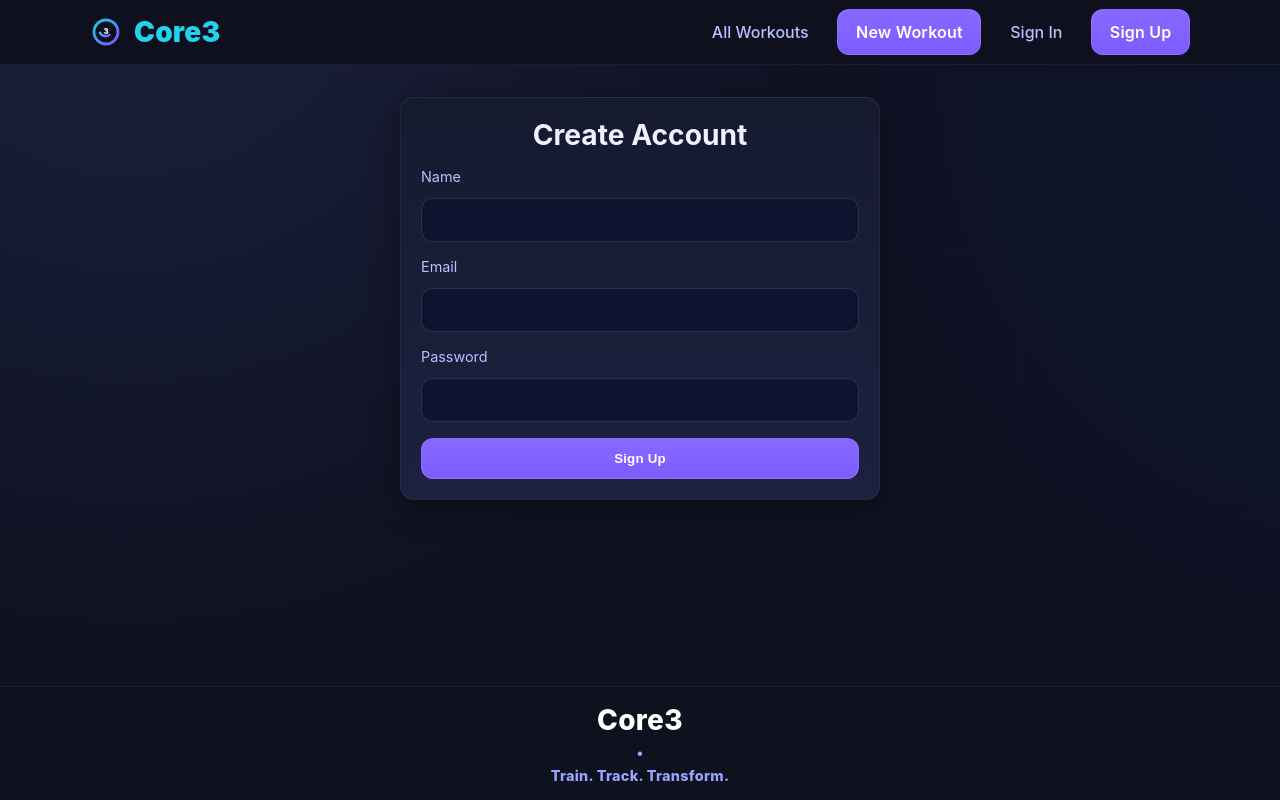
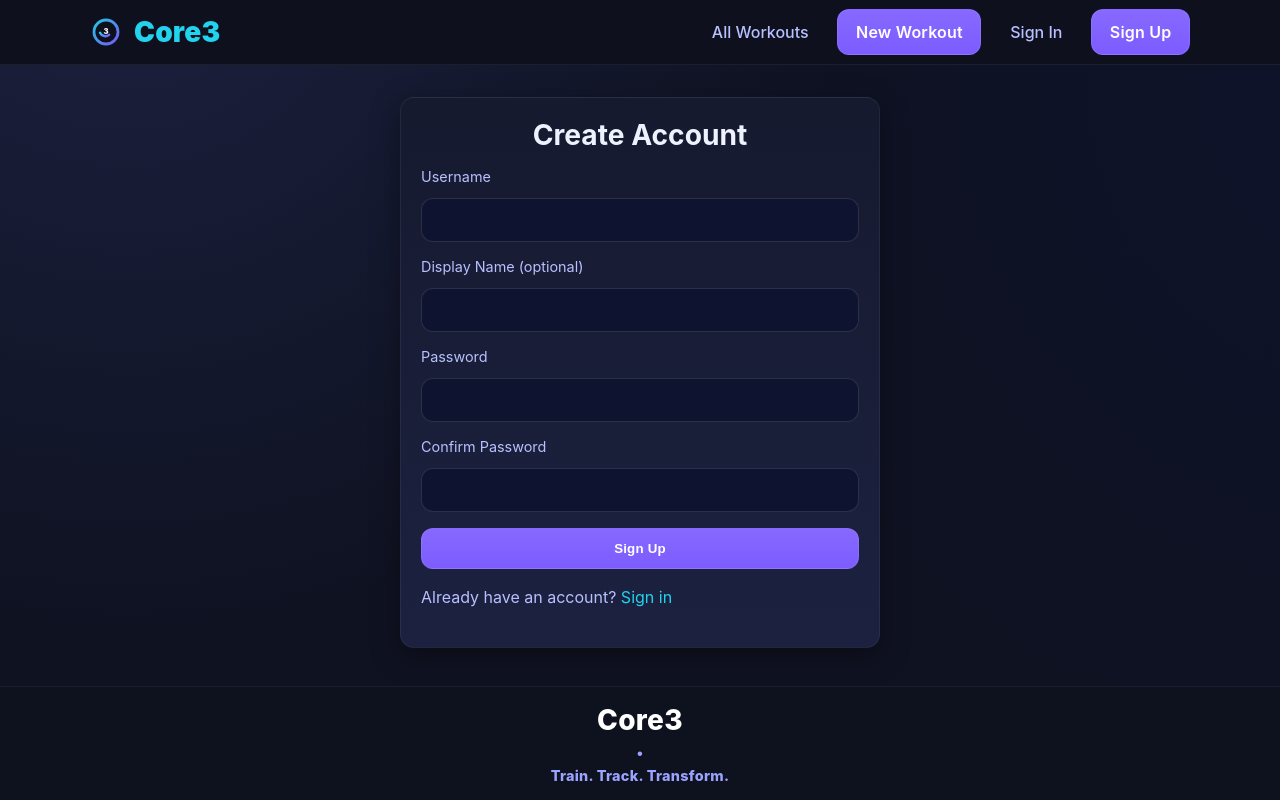
Before and after one commit to davolajohnson/Core3-Fitness-Tracker-App-Front-End, a React (Vite) app: page /sign-up in a window 1280 px wide. Built offline with nearby package versions, Linux system fonts and the light colour scheme; no server answers.

Commit message:
Clean up duplicate workoutService file and fix imports

```diff
--- a/src/components/SignInForm/SignInForm.jsx
+++ b/src/components/SignInForm/SignInForm.jsx
@@ -1,48 +1,67 @@
 import { useState } from "react";
+import { useNavigate, Link } from "react-router-dom";
+import { signIn } from "../../services/authServices";
 
-export default function SignInForm({ setUser }) {
-  const [form, setForm] = useState({ email: "", password: "" });
+export default function SignInForm() {
+  const nav = useNavigate();
+  const [form, setForm] = useState({ username: "", password: "" });
+  const [err, setErr] = useState("");
+  const [loading, setLoading] = useState(false);
 
-  const handleChange = (e) => {
-    setForm({ ...form, [e.target.name]: e.target.value });
-  };
-
-  const handleSubmit = (e) => {
+  async function handleSubmit(e) {
     e.preventDefault();
-    // Fake login for now:
-    setUser({ name: "Demo User", email: form.email });
-  };
+    setErr("");
+    setLoading(true);
+    try {
+      await signIn(form);         // expects { username, password }
+      nav("/dashboard");          // or wherever you want to land
+    } catch (e) {
+      setErr(e.message || "Sign in failed");
+    } finally {
+      setLoading(false);
+    }
+  }
 
   return (
     <main className="main">
       <div className="container">
-        <form className="card stack form" onSubmit={handleSubmit}>
+        <form className="card stack form" onSubmit={handleSubmit} noValidate>
           <h2>Sign In</h2>
+
+          {err && <div className="pill" role="alert">⚠️ {err}</div>}
+
           <div className="form-row">
-            <label htmlFor="email">Email</label>
+            <label htmlFor="username">Username</label>
             <input
+              id="username"
               className="input"
-              type="email"
-              id="email"
-              name="email"
-              value={form.email}
-              onChange={handleChange}
+              autoComplete="username"
+              value={form.username}
+              onChange={(e) => setForm({ ...form, username: e.target.value })}
               required
             />
           </div>
+
           <div className="form-row">
             <label htmlFor="password">Password</label>
             <input
+              id="password"
               className="input"
               type="password"
-              id="password"
-              name="password"
+              autoComplete="current-password"
               value={form.password}
-              onChange={handleChange}
+              onChange={(e) => setForm({ ...form, password: e.target.value })}
               required
             />
           </div>
-          <button type="submit" className="btn">Sign In</button>
+
+          <button className="btn" type="submit" disabled={loading}>
+            {loading ? "Signing in..." : "Sign In"}
+          </button>
+
+          <p className="mt-2">
+            Don’t have an account? <Link to="/sign-up">Create one</Link>
+          </p>
         </form>
       </div>
     </main>
--- a/src/components/SignUpForm/SignUpForm.jsx
+++ b/src/components/SignUpForm/SignUpForm.jsx
@@ -1,60 +1,97 @@
 import { useState } from "react";
+import { useNavigate, Link } from "react-router-dom";
+import { signUp } from "../../services/authServices";
 
-export default function SignUpForm({ setUser }) {
-  const [form, setForm] = useState({ name: "", email: "", password: "" });
+export default function SignUpForm() {
+  const nav = useNavigate();
+  const [form, setForm] = useState({ username: "", password: "", name: "" });
+  const [confirm, setConfirm] = useState("");
+  const [err, setErr] = useState("");
+  const [loading, setLoading] = useState(false);
 
-  const handleChange = (e) => {
-    setForm({ ...form, [e.target.name]: e.target.value });
-  };
+  async function handleSubmit(e) {
+    e.preventDefault();
+    setErr("");
 
-  const handleSubmit = (e) => {
-    e.preventDefault();
-    // Fake sign up for now:
-    setUser({ name: form.name, email: form.email });
-  };
+    if (form.password !== confirm) {
+      setErr("Passwords do not match");
+      return;
+    }
+
+    setLoading(true);
+    try {
+      await signUp(form);        // expects { username, password, name? }
+      nav("/dashboard");         // or wherever you want to land
+    } catch (e) {
+      setErr(e.message || "Sign up failed");
+    } finally {
+      setLoading(false);
+    }
+  }
 
   return (
     <main className="main">
       <div className="container">
-        <form className="card stack form" onSubmit={handleSubmit}>
+        <form className="card stack form" onSubmit={handleSubmit} noValidate>
           <h2>Create Account</h2>
+
+          {err && <div className="pill" role="alert">⚠️ {err}</div>}
+
           <div className="form-row">
-            <label htmlFor="name">Name</label>
+            <label htmlFor="username">Username</label>
             <input
+              id="username"
               className="input"
-              type="text"
-              id="name"
-              name="name"
-              value={form.name}
-              onChange={handleChange}
+              autoComplete="username"
+              value={form.username}
+              onChange={(e) => setForm({ ...form, username: e.target.value })}
               required
             />
           </div>
+
           <div className="form-row">
-            <label htmlFor="email">Email</label>
+            <label htmlFor="name">Display Name (optional)</label>
             <input
+              id="name"
               className="input"
-              type="email"
-              id="email"
-              name="email"
-              value={form.email}
-              onChange={handleChange}
+              value={form.name}
+              onChange={(e) => setForm({ ...form, name: e.target.value })}
+            />
+          </div>
+
+          <div className="form-row">
+            <label htmlFor="password">Password</label>
+            <input
+              id="password"
+              className="input"
+              type="password"
+              autoComplete="new-password"
+              value={form.password}
+              onChange={(e) => setForm({ ...form, password: e.target.value })}
               required
             />
           </div>
+
           <div className="form-row">
-            <label htmlFor="password">Password</label>
+            <label htmlFor="confirm">Confirm Password</label>
             <input
+              id="confirm"
               className="input"
               type="password"
-              id="password"
-              name="password"
-              value={form.password}
-              onChange={handleChange}
+              autoComplete="new-password"
+              value={confirm}
+              onChange={(e) => setConfirm(e.target.value)}
               required
             />
           </div>
-          <button type="submit" className="btn">Sign Up</button>
+
+          <button className="btn" type="submit" disabled={loading}>
+            {loading ? "Creating..." : "Sign Up"}
+          </button>
+
+          <p className="mt-2">
+            Already have an account? <Link to="/sign-in">Sign in</Link>
+          </p>
         </form>
       </div>
     </main>
--- a/src/components/WorkoutForm/WorkoutForm.jsx
+++ b/src/components/WorkoutForm/WorkoutForm.jsx
@@ -1,34 +1,80 @@
-export default function WorkoutForm({ handleAddWorkout }){
-  async function onSubmit(e){
+// src/components/WorkoutForm/WorkoutForm.jsx
+import { useState } from "react";
+import { useNavigate } from "react-router-dom";
+import { createWorkout } from "../../services/workoutServices";
+
+export default function WorkoutForm({ onCreated }) {
+  const nav = useNavigate();
+  const [form, setForm] = useState({
+    name: "",
+    notes: "",
+  });
+  const [err, setErr] = useState("");
+  const [loading, setLoading] = useState(false);
+
+  async function handleSubmit(e) {
     e.preventDefault();
-    const form = new FormData(e.currentTarget);
-    const workout = {
-      name: form.get("name"),
-      notes: form.get("notes")
-    };
-    await handleAddWorkout(workout);
+    setErr("");
+    setLoading(true);
+
+    try {
+      const newWorkout = await createWorkout({
+        name: form.name,
+        notes: form.notes,
+      });
+
+      // if parent wants to update state immediately
+      if (onCreated) onCreated(newWorkout);
+
+      // go somewhere after create
+      nav("/workouts");
+    } catch (e) {
+      // Common case: 401 from backend when no/invalid token
+      setErr(e.message || "Could not create workout");
+    } finally {
+      setLoading(false);
+    }
   }
 
   return (
     <main className="main">
       <div className="container">
-        <form className="card stack" style={{"--gap":"1rem"}} onSubmit={onSubmit}>
-          <h2>Create Workout</h2>
+        <form className="card stack form" onSubmit={handleSubmit}>
+          <h2>New Workout</h2>
+
+          {err && <div className="pill" role="alert">⚠️ {err}</div>}
 
           <div className="form-row">
             <label htmlFor="name">Workout Name</label>
-            <input id="name" name="name" className="input" placeholder="e.g., Push Day" required />
+            <input
+              id="name"
+              className="input"
+              value={form.name}
+              onChange={(e) => setForm({ ...form, name: e.target.value })}
+              placeholder="e.g., Push Day, Leg Day"
+              required
+            />
           </div>
 
           <div className="form-row">
             <label htmlFor="notes">Notes</label>
-            <textarea id="notes" name="notes" className="textarea" rows="4" placeholder="Optional…"></textarea>
+            <textarea
+              id="notes"
+              className="input"
+              rows={4}
+              value={form.notes}
+              onChange={(e) => setForm({ ...form, notes: e.target.value })}
+              placeholder="Optional notes..."
+            />
           </div>
 
-          <div style={{display:"flex", gap:".6rem"}}>
-            <button className="btn" type="submit">Save Workout</button>
-            <a className="btn btn--ghost" href="/workouts">Cancel</a>
-          </div>
+          <button className="btn" type="submit" disabled={loading}>
+            {loading ? "Saving..." : "Create Workout"}
+          </button>
+
+          <p className="mt-2">
+            (You must be signed in to create a workout.)
+          </p>
         </form>
       </div>
     </main>
--- a/src/main.jsx
+++ b/src/main.jsx
@@ -1,11 +1,14 @@
+// src/main.jsx
 import React from "react";
 import ReactDOM from "react-dom/client";
 import { BrowserRouter } from "react-router-dom";
-import App from "./App";          // App handles routes (but NOT BrowserRouter)
-import "./App.css";               // your all-in-one stylesheet
+import App from "./App.jsx";
+import "./App.css";
 
 ReactDOM.createRoot(document.getElementById("root")).render(
-  <BrowserRouter>
-    <App />
-  </BrowserRouter>
+  <React.StrictMode>
+    <BrowserRouter>
+      <App />
+    </BrowserRouter>
+  </React.StrictMode>
 );
--- /dev/null
+++ b/src/services/workoutServices.js
@@ -0,0 +1,30 @@
+// src/services/workoutServices.js
+import { getAuthHeader } from "./authServices";
+
+const BASE = import.meta.env.VITE_API_BASE_URL || "http://localhost:3001";
+
+// ---- Create workout (needs auth) ----
+export async function createWorkout(payload) {
+  const res = await fetch(`${BASE}/workouts`, {
+    method: "POST",
+    headers: {
+      "Content-Type": "application/json",
+      ...getAuthHeader(), // includes Bearer token
+    },
+    body: JSON.stringify(payload),
+  });
+
+  const data = await res.json();
+  if (!res.ok) {
+    throw new Error(data.err || "Failed to create workout");
+  }
+  return data;
+}
+
+// ---- Fetch workouts (public list) ----
+export async function fetchWorkouts() {
+  const res = await fetch(`${BASE}/workouts`);
+  const data = await res.json();
+  if (!res.ok) throw new Error(data.err || "Failed to fetch workouts");
+  return data;
+}
```
Also changed, not shown: package.json (+10 -3 lines), src/components/ProtectedRoute.jsx (added, +8 -0 lines), src/services/authServices.js (+33 -23 lines), src/services/workoutService.js (deleted, +0 -22 lines).
